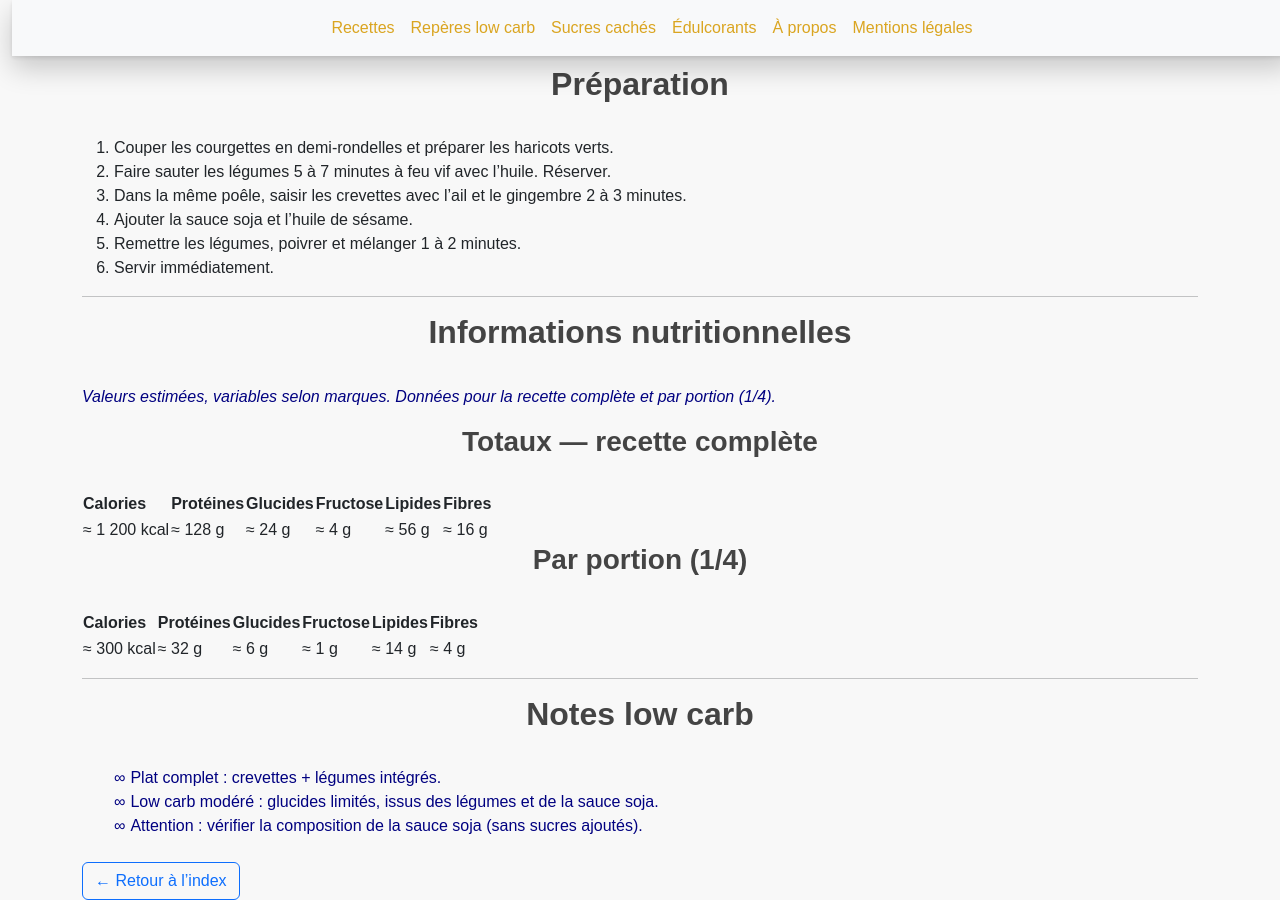
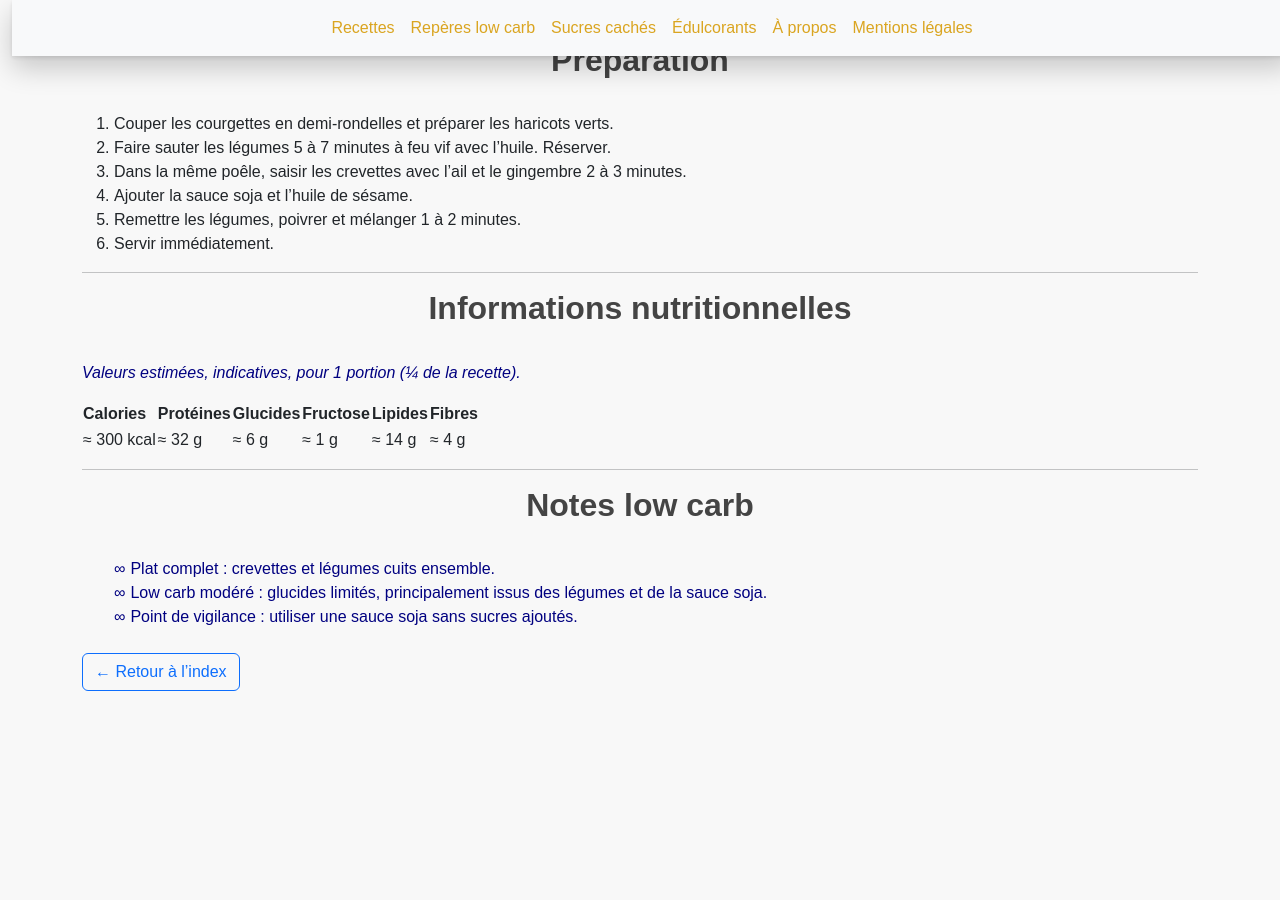
Before and after one commit to laurie-boissay/laurie-boissay.github.io, a Jekyll site: the page built from recettes/crevettes-ail-gingembre-legumes.html, in a window 1280 px wide and 900 px high, scrolled down 754 px. Built offline with Jekyll 4.4.1, drawn with Linux system fonts in a browser that asks for light colours; after the commit the page ends 1445 px from its top, so only the background shows below that; some of the changed text lies outside the part shown.

Commit message:
Update crevettes-ail-gingembre-legumes.html

```diff
--- a/recettes/crevettes-ail-gingembre-legumes.html
+++ b/recettes/crevettes-ail-gingembre-legumes.html
@@ -11,6 +11,7 @@ tags:
   - low-carb-modere
   - tres-proteine
   - rapide
+
 extra_head: |
   <script type="application/ld+json">
   {
@@ -18,11 +19,11 @@ extra_head: |
     "@type": "Recipe",
     "name": "Crevettes ail & gingembre aux légumes verts",
     "description": "Crevettes sautées à l’ail et au gingembre avec légumes verts, plat low carb complet.",
-    "recipeYield": "4 personnes",
+    "recipeYield": "4 portions",
     "prepTime": "PT10M",
     "cookTime": "PT12M",
     "totalTime": "PT22M",
-    "recipeCategory": "Plats",
+    "recipeCategory": "Plats à base de fruits de mer",
     "recipeIngredient": [
       "600 g de crevettes crues décortiquées",
       "300 g de haricots verts",
@@ -47,14 +48,11 @@ extra_head: |
 
 <div class="recipe-lead">
   <div class="recipe-lead__grid">
-    <div><strong>Pour :</strong> 4 personnes</div>
+    <div><strong>Pour :</strong> 4 portions</div>
     <div><strong>Temps :</strong> 10 min</div>
     <div><strong>Cuisson :</strong> 12 min</div>
     <div><strong>Type :</strong> plat salé chaud complet</div>
   </div>
-  <p class="recipe-lead__note">
-    <strong>Recette non testée.</strong>
-  </p>
 </div>
 
 <hr>
@@ -91,35 +89,10 @@ extra_head: |
 <h2>Informations nutritionnelles</h2>
 
 <p class="recipe-nutrition__disclaimer">
-  <em>Valeurs estimées, variables selon marques. Données pour la recette complète et par portion (1/4).</em>
+  <em>Valeurs estimées, indicatives, pour 1 portion (¼ de la recette).</em>
 </p>
 
 <div class="recipe-nutrition">
-  <h3>Totaux — recette complète</h3>
-  <table class="recipe-table">
-    <thead>
-      <tr>
-        <th>Calories</th>
-        <th>Protéines</th>
-        <th>Glucides</th>
-        <th>Fructose</th>
-        <th>Lipides</th>
-        <th>Fibres</th>
-      </tr>
-    </thead>
-    <tbody>
-      <tr>
-        <td>≈ 1 200 kcal</td>
-        <td>≈ 128 g</td>
-        <td>≈ 24 g</td>
-        <td>≈ 4 g</td>
-        <td>≈ 56 g</td>
-        <td>≈ 16 g</td>
-      </tr>
-    </tbody>
-  </table>
-
-  <h3>Par portion (1/4)</h3>
   <table class="recipe-table">
     <thead>
       <tr>
@@ -149,7 +122,7 @@ extra_head: |
 <h2>Notes low carb</h2>
 
 <ul class="recipe-notes">
-  <li><strong>Plat complet :</strong> crevettes + légumes intégrés.</li>
-  <li><strong>Low carb modéré :</strong> glucides limités, issus des légumes et de la sauce soja.</li>
-  <li><strong>Attention :</strong> vérifier la composition de la sauce soja (sans sucres ajoutés).</li>
+  <li><strong>Plat complet :</strong> crevettes et légumes cuits ensemble.</li>
+  <li><strong>Low carb modéré :</strong> glucides limités, principalement issus des légumes et de la sauce soja.</li>
+  <li><strong>Point de vigilance :</strong> utiliser une sauce soja sans sucres ajoutés.</li>
 </ul>
```
Also changed, not shown: other parts of recettes/crevettes-ail-gingembre-legumes.html (+3 -3 lines).
